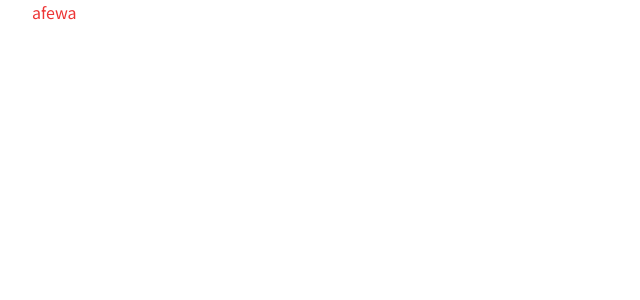
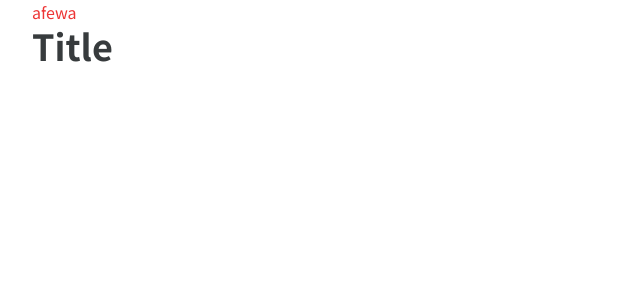
Before and after one commit to guraogr/knocklearn_teachers, a Next.js app: page / in a window 1280 px wide. Shown: the top 300 px of the page, without its empty margins (0-640 px from the left). Built offline with nearby package versions, Linux system fonts and the light colour scheme.

Commit message:
test: 試行錯誤中

```diff
--- a/src/pages/index.tsx
+++ b/src/pages/index.tsx
@@ -1,8 +1,7 @@
 import type { NextPage } from 'next'
 import Head from 'next/head'
-import Image from 'next/image'
 import styles from '../styles/Home.module.css'
-import { Text } from '@chakra-ui/react'
+import { Heading, Text } from '@chakra-ui/react'
 
 const Home: NextPage = () => {
   return (
@@ -14,6 +13,9 @@ const Home: NextPage = () => {
       </Head>
 
       <Text color={'caution'}>afewa</Text>
+      <Heading textStyle={'h1'} as="h1">
+        Title
+      </Heading>
     </div>
   )
 }
--- a/src/theme/theme.ts
+++ b/src/theme/theme.ts
@@ -7,6 +7,9 @@ export const theme = extendTheme({
     heading: `'Noto Sans JP', sans-serif`,
     body: `'Noto Sans JP', sans-serif`,
   },
+  // fontSizes: {
+  //   "4xl": "3rem",
+  // },
   textStyles: {
     h1: {
       fontSize: ['28px', '32px'],
```
